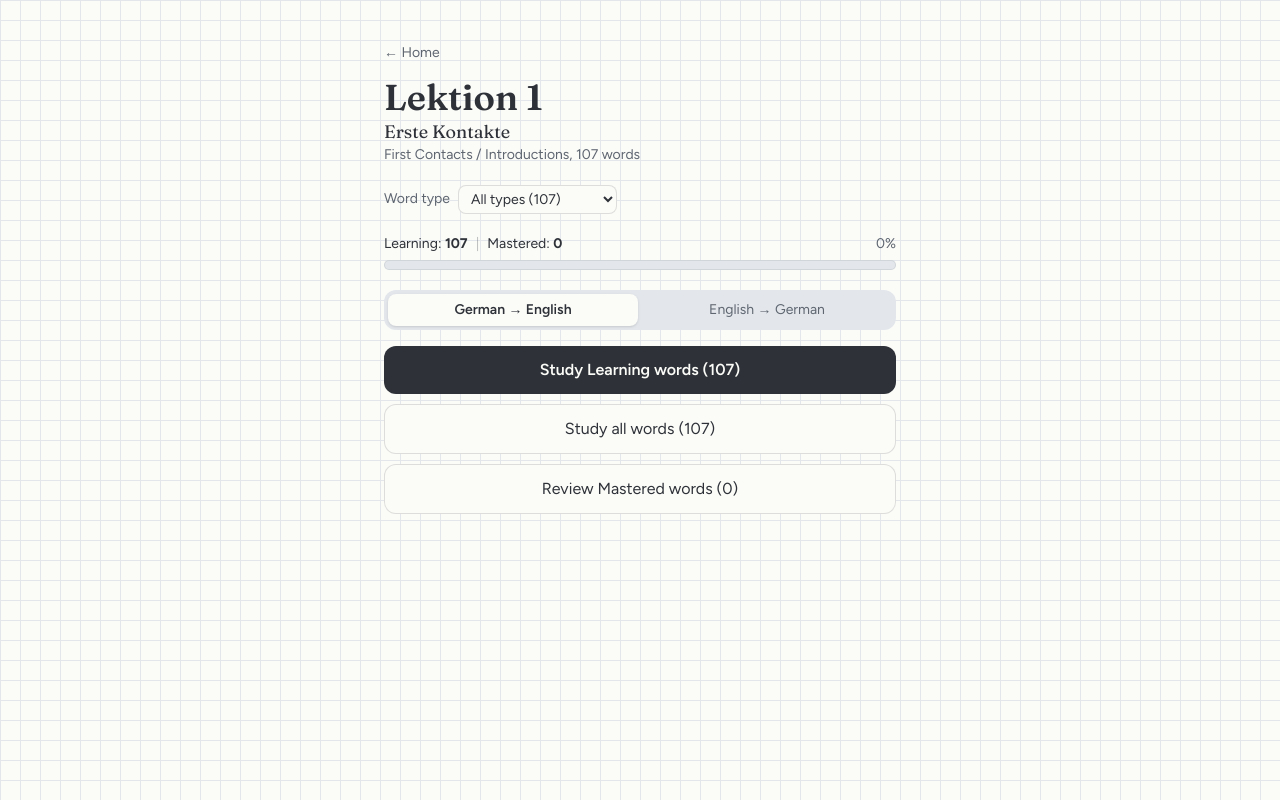
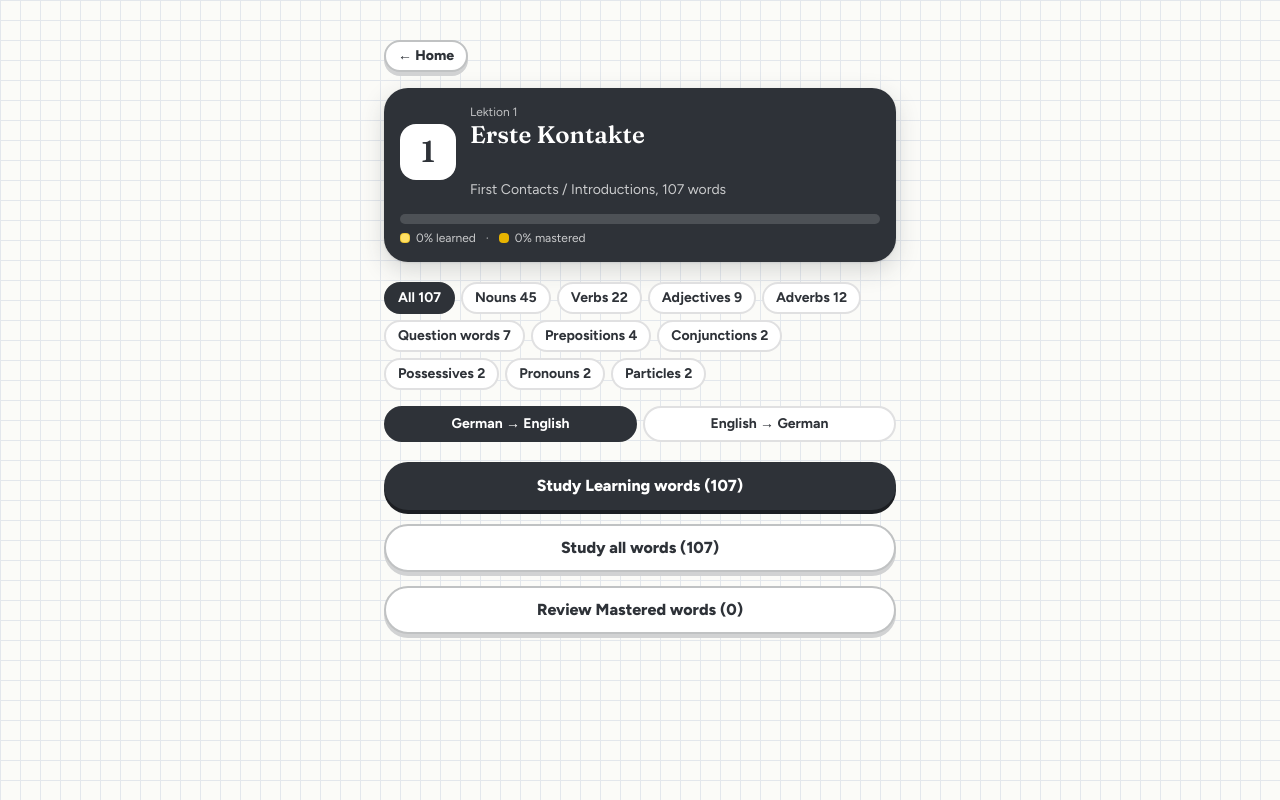
Before and after one commit to Faislam05/german-vocab-app, a Next.js app: page /lesson/1 in a window 1280 px wide. Built offline with nearby package versions, Linux system fonts and the light colour scheme.

Commit message:
Restyle the lesson page

```diff
--- a/src/app/globals.css
+++ b/src/app/globals.css
@@ -80,7 +80,9 @@ body {
    theme; outside a card they fall back to graphite (see :root below).
    - .btn-primary:   filled in the card's dark colour (Show meaning, Next)
    - .btn-secondary: white with a border in the card colour (Previous)
-   Both have a thicker bottom edge (a hard shadow) and sink down when
+   - .btn-light / .btn-outline-light: the same, for dark backgrounds
+     (white button / white outline), e.g. the "All done" screen
+   All have a thicker bottom edge (a hard shadow) and sink down when
    pressed, like a physical button. */
 :root {
   --card-accent: #2e3238;
@@ -88,7 +90,9 @@ body {
 }
 
 .btn-primary,
-.btn-secondary {
+.btn-secondary,
+.btn-light,
+.btn-outline-light {
   border-radius: 9999px;
   font-weight: 800;
   transition:
@@ -110,22 +114,40 @@ body {
   box-shadow: 0 4px 0 color-mix(in srgb, var(--card-accent) 22%, white);
 }
 
+.btn-light {
+  background-color: white;
+  color: var(--color-graphite);
+  box-shadow: 0 4px 0 rgb(255 255 255 / 0.35);
+}
+
+.btn-outline-light {
+  color: white;
+  border: 2px solid rgb(255 255 255 / 0.4);
+  box-shadow: 0 4px 0 rgb(255 255 255 / 0.15);
+}
+
 @media (hover: hover) and (pointer: fine) {
   .btn-primary:hover,
-  .btn-secondary:hover {
+  .btn-secondary:hover,
+  .btn-light:hover,
+  .btn-outline-light:hover {
     filter: brightness(1.08);
   }
 }
 
 .btn-primary:active,
-.btn-secondary:active {
+.btn-secondary:active,
+.btn-light:active,
+.btn-outline-light:active {
   transform: translateY(4px);
   box-shadow: 0 0 0 transparent;
 }
 
 @media (prefers-reduced-motion: reduce) {
   .btn-primary:active,
-  .btn-secondary:active {
+  .btn-secondary:active,
+  .btn-light:active,
+  .btn-outline-light:active {
     transform: none;
   }
 }
--- a/src/app/lesson/[id]/LessonOverview.tsx
+++ b/src/app/lesson/[id]/LessonOverview.tsx
@@ -2,6 +2,7 @@
 
 import Link from "next/link";
 import { useState } from "react";
+import { ReviewCards, loadReviewCards } from "@/lib/review";
 import { useBook } from "@/lib/useLessons";
 import {
   StudyDirection,
@@ -16,29 +17,38 @@ import {
   wordTypesIn,
 } from "@/lib/vocabulary";
 
-// Shared button styles. "active:scale" gives a small press feedback.
-const pressable =
-  "transition-[transform,background-color] duration-150 ease-out active:scale-[0.97]";
+// A small rounded choice button (word type chips, direction switch):
+// filled when chosen, white otherwise.
+function choiceStyle(isChosen: boolean) {
+  return `rounded-full border-2 font-bold transition-[transform,background-color] duration-150 ease-out active:scale-[0.96] ${
+    isChosen
+      ? "bg-graphite border-graphite text-white"
+      : "bg-white border-graphite/15 text-graphite hover:border-graphite/40"
+  }`;
+}
 
 type LessonOverviewProps = {
   // From the URL: "2" for /lesson/2, or "all" for /lesson/all
   lessonId: string;
 };
 
-// The lesson page: progress of one lesson (or all lessons), and the
-// choices for studying it — word type, direction and what to study.
+// The lesson page: a cover with the lesson's progress, and the choices for
+// studying it — word type, direction and what to study.
 export default function LessonOverview({ lessonId }: LessonOverviewProps) {
   const book = useBook();
 
   const [studyStatus] = useState<StudyStatus>(loadStudyStatus);
 
+  // Daily review progress (for the "learned" part of the progress bar)
+  const [reviewCards] = useState<ReviewCards>(loadReviewCards);
+
   // German → English or English → German (remembered in localStorage)
   const [direction, setDirection] =
     useState<StudyDirection>(loadStudyDirection);
 
-  // Word type chosen in the dropdown ("all" or e.g. "verb").
-  // Not saved on purpose: it starts at "All types" every visit, so a
-  // forgotten filter never hides words.
+  // Word type chosen with the chips ("all" or e.g. "verb").
+  // Not saved on purpose: it starts at "All" every visit, so a forgotten
+  // filter never hides words.
   const [wordTypeChoice, setWordTypeChoice] = useState<WordType>("all");
 
   function chooseDirection(newDirection: StudyDirection) {
@@ -78,10 +88,7 @@ export default function LessonOverview({ lessonId }: LessonOverviewProps) {
               : "There is no lesson with this number."}
           </p>
 
-          <Link
-            href="/"
-            className="inline-block px-5 py-2.5 rounded-xl bg-graphite text-paper font-semibold hover:bg-black"
-          >
+          <Link href="/" className="btn-primary inline-block px-6 py-2.5">
             Back to Home
           </Link>
         </div>
@@ -92,8 +99,21 @@ export default function LessonOverview({ lessonId }: LessonOverviewProps) {
   const lessonChoice = isAll ? "all" : Number(lessonId);
   const { vocabulary } = selectLesson(book.lessons, lessonChoice);
 
-  // Word types that exist in this lesson (for the dropdown).
-  // If the chosen type isn't in this lesson, fall back to "All types".
+  // ---------- The cover: progress of the whole lesson ----------
+
+  const total = vocabulary.length;
+  const learnedCount = vocabulary.filter((word) => reviewCards[word.word]).length;
+  const masteredAll = countMastered(vocabulary, studyStatus);
+  const learnedNotMastered = vocabulary.filter(
+    (word) => reviewCards[word.word] && studyStatus[word.word] !== "mastered"
+  ).length;
+  const percent = (count: number) =>
+    total === 0 ? 0 : Math.round((count / total) * 100);
+
+  // ---------- Word type chips ----------
+
+  // Word types that exist in this lesson. If the chosen type isn't in
+  // this lesson, fall back to "All".
   const wordTypes = wordTypesIn(vocabulary);
   const wordType = wordTypes.some((item) => item.type === wordTypeChoice)
     ? wordTypeChoice
@@ -105,8 +125,6 @@ export default function LessonOverview({ lessonId }: LessonOverviewProps) {
   const totalCount = studyWords.length;
   const masteredCount = countMastered(studyWords, studyStatus);
   const learningCount = totalCount - masteredCount;
-  const masteredPercent =
-    totalCount === 0 ? 0 : Math.round((masteredCount / totalCount) * 100);
 
   // Every study link carries the lesson, filter, direction and word type
   function studyLink(filter: string) {
@@ -121,97 +139,98 @@ export default function LessonOverview({ lessonId }: LessonOverviewProps) {
       <div className="w-full max-w-md sm:max-w-lg">
         <Link
           href="/"
-          className="inline-block text-sm text-pencil hover:text-graphite mb-3"
+          className="btn-secondary inline-flex items-center h-8 px-3 text-sm mb-2.5 sm:mb-4"
         >
           ← Home
         </Link>
 
-        <div>
-          {/* About this lesson */}
+        {/* ---------- Cover ---------- */}
 
-          <section>
-            {/* Header: "Lektion 2", the chapter title and its English meaning */}
+        {/* Dark, like the Today card on Home */}
+        <section className="rounded-3xl bg-graphite text-white shadow-[0_1px_2px_rgba(46,50,56,0.1),0_8px_24px_rgba(46,50,56,0.18)] p-3 sm:p-4 mb-4 sm:mb-5">
+          <div className="flex items-center gap-3.5">
+            {/* Big lesson number */}
+            <span className="shrink-0 grid place-items-center w-14 h-14 rounded-2xl bg-white text-graphite font-serif text-3xl font-semibold">
+              {isAll ? "∑" : lessonId}
+            </span>
 
-            <div className="mb-5">
-              <h1 className="font-serif text-4xl font-semibold leading-tight">
-                {isAll ? "All lessons" : chapter?.title}
+            <div className="min-w-0">
+              <p className="text-xs text-white/70">
+                {isAll ? "All added lessons" : chapter?.title}
+              </p>
+              {/* Always room for two lines of title (at most two), and one
+                  line for the English, so every cover has the same height */}
+              <h1 className="font-serif text-xl sm:text-2xl font-semibold leading-tight line-clamp-2 min-h-[3.125rem] sm:min-h-[3.75rem]">
+                {isAll ? "All lessons" : chapter?.chapter}
               </h1>
-
-              {chapter && (
-                <p className="font-serif text-lg leading-snug">
-                  {chapter.chapter}
-                </p>
-              )}
-
-              <p className="text-sm text-pencil">
+              <p className="text-sm text-white/75 truncate">
                 {chapter ? `${chapter.chapter_en}, ` : ""}
-                {vocabulary.length} words
+                {total} words
               </p>
             </div>
+          </div>
 
-            {/* Word type dropdown: only types that exist in this lesson */}
+          {/* Two-tone bar: dark = Mastered, light = learned in Daily review */}
+          <div className="flex w-full h-2.5 mt-2.5 sm:mt-3.5 bg-white/15 rounded-full overflow-hidden">
+            <div
+              className="h-full bg-marker-strong"
+              style={{ width: `${percent(masteredAll)}%` }}
+            />
+            <div
+              className="h-full bg-marker"
+              style={{ width: `${percent(learnedNotMastered)}%` }}
+            />
+          </div>
 
-            <div className="flex items-center gap-2 mb-5 text-sm">
-              <label htmlFor="word-type" className="text-pencil">
-                Word type
-              </label>
+          <p className="flex items-center gap-1.5 text-xs text-white/75 mt-1.5">
+            <span className="inline-block w-2.5 h-2.5 rounded-sm bg-marker border border-marker-strong/50" />
+            {percent(learnedCount)}% learned
+            <span className="mx-1">·</span>
+            <span className="inline-block w-2.5 h-2.5 rounded-sm bg-marker-strong" />
+            {percent(masteredAll)}% mastered
+          </p>
+        </section>
 
-              <select
-                id="word-type"
-                value={wordType}
-                onChange={(event) => setWordTypeChoice(event.target.value)}
-                className="px-2 py-1 rounded-lg bg-paper border border-graphite/15 hover:bg-white"
+        {/* ---------- Word type chips ---------- */}
+
+        {/* On short screens (small phones) the chips are one row you can
+            swipe sideways, so the page still fits on one screen. */}
+        <div
+          className="flex flex-wrap gap-1.5 mb-4 [@media(max-height:700px)]:flex-nowrap [@media(max-height:700px)]:overflow-x-auto [@media(max-height:700px)]:-mx-4 [@media(max-height:700px)]:px-4 [@media(max-height:700px)]:pb-1 [scrollbar-width:none]"
+          role="group"
+          aria-label="Word type"
         >
-                <option value="all">All types ({vocabulary.length})</option>
+          <button
+            onClick={() => setWordTypeChoice("all")}
+            aria-pressed={wordType === "all"}
+            className={`shrink-0 px-3 py-1 text-sm ${choiceStyle(wordType === "all")}`}
+          >
+            All {total}
+          </button>
 
           {wordTypes.map((item) => (
-                  <option key={item.type} value={item.type}>
-                    {item.name} ({item.count})
-                  </option>
+            <button
+              key={item.type}
+              onClick={() => setWordTypeChoice(item.type)}
+              aria-pressed={wordType === item.type}
+              className={`shrink-0 px-3 py-1 text-sm ${choiceStyle(wordType === item.type)}`}
+            >
+              {item.name} {item.count}
+            </button>
           ))}
-              </select>
         </div>
 
-            {/* Progress of this lesson (and word type) */}
-
-            <div className="mb-5">
-              <div className="flex justify-between text-sm mb-1.5">
-                <span>
-                  Learning: <strong>{learningCount}</strong>
-                  <span className="mx-2 text-graphite/30">|</span>
-                  Mastered: <strong>{masteredCount}</strong>
-                </span>
-
-                <span className="text-pencil">{masteredPercent}%</span>
-              </div>
-
-              <div className="w-full h-2.5 bg-grid rounded-full overflow-hidden border border-graphite/10">
-                <div
-                  className="h-full bg-marker-strong transition-[width] duration-300 ease-out"
-                  style={{ width: `${masteredPercent}%` }}
-                />
-              </div>
-            </div>
-          </section>
-
-          {/* How to study it */}
-
-          <section>
-            {/* Direction */}
+        {/* ---------- Direction ---------- */}
 
         <div
-              className="grid grid-cols-2 gap-1 p-1 mb-4 rounded-xl bg-grid text-sm"
+          className="grid grid-cols-2 gap-1.5 mb-4 sm:mb-5"
           role="group"
           aria-label="Study direction"
         >
           <button
             onClick={() => chooseDirection("de-en")}
             aria-pressed={direction === "de-en"}
-                className={`py-1.5 rounded-lg ${pressable} ${
-                  direction === "de-en"
-                    ? "bg-paper font-semibold shadow-sm"
-                    : "text-pencil hover:text-graphite"
-                }`}
+            className={`py-1.5 text-sm ${choiceStyle(direction === "de-en")}`}
           >
             German → English
           </button>
@@ -219,36 +238,32 @@ export default function LessonOverview({ lessonId }: LessonOverviewProps) {
           <button
             onClick={() => chooseDirection("en-de")}
             aria-pressed={direction === "en-de"}
-                className={`py-1.5 rounded-lg ${pressable} ${
-                  direction === "en-de"
-                    ? "bg-paper font-semibold shadow-sm"
-                    : "text-pencil hover:text-graphite"
-                }`}
+            className={`py-1.5 text-sm ${choiceStyle(direction === "en-de")}`}
           >
             English → German
           </button>
         </div>
 
-            {/* What to study */}
+        {/* ---------- What to study ---------- */}
 
-            <div className="space-y-2.5">
+        <div className="space-y-3 sm:space-y-3.5">
           <Link
             href={studyLink("learning")}
-                className={`block w-full text-center px-5 py-3 rounded-xl bg-graphite text-paper font-semibold hover:bg-black ${pressable}`}
+            className="btn-primary flex items-center justify-center w-full h-12"
           >
             Study Learning words ({learningCount})
           </Link>
 
           <Link
             href={studyLink("all")}
-                className={`block w-full text-center px-5 py-3 rounded-xl bg-paper border border-graphite/15 hover:bg-white ${pressable}`}
+            className="btn-secondary flex items-center justify-center w-full h-12"
           >
             Study all words ({totalCount})
           </Link>
 
           <Link
             href={studyLink("mastered")}
-                className={`block w-full text-center px-5 py-3 rounded-xl bg-paper border border-graphite/15 hover:bg-white ${pressable}`}
+            className="btn-secondary flex items-center justify-center w-full h-12"
           >
             Review Mastered words ({masteredCount})
           </Link>
@@ -256,7 +271,7 @@ export default function LessonOverview({ lessonId }: LessonOverviewProps) {
 
         {/* Keyboard hint (only on computers with a mouse/trackpad) */}
 
-            <div className="hidden pointer-fine:block text-xs text-pencil mt-5 space-y-1.5">
+        <div className="hidden pointer-fine:block text-xs text-pencil mt-6 space-y-1.5">
           <p>While studying:</p>
           <p>
             <Key>Space</Key> reveals the answer
@@ -264,8 +279,6 @@ export default function LessonOverview({ lessonId }: LessonOverviewProps) {
           <p>
             <Key>←</Key> <Key>→</Key> move between words
           </p>
-            </div>
-          </section>
         </div>
       </div>
     </main>
--- a/src/app/study/StudySession.tsx
+++ b/src/app/study/StudySession.tsx
@@ -165,7 +165,7 @@ export default function StudySession() {
 
           <Link
             href={backHref}
-            className="inline-block px-5 py-2.5 rounded-xl bg-graphite text-paper font-semibold hover:bg-black"
+            className="btn-primary inline-block px-6 py-2.5"
           >
             Back to the lesson
           </Link>
```
Also changed, not shown: src/app/review/ReviewSession.tsx (+8 -11 lines), 1 other file (tests, documents, lock files or other folders). Lines whose indentation alone changed are shown as unchanged.
